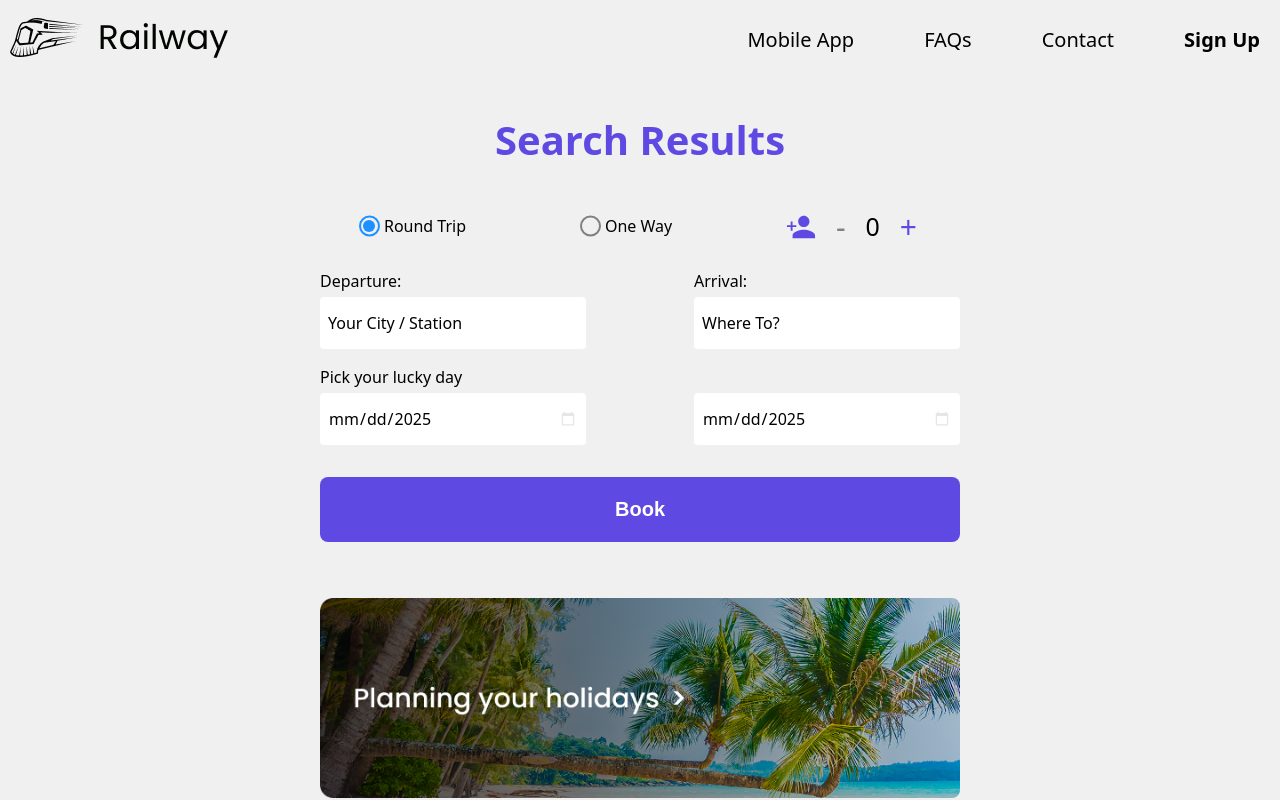
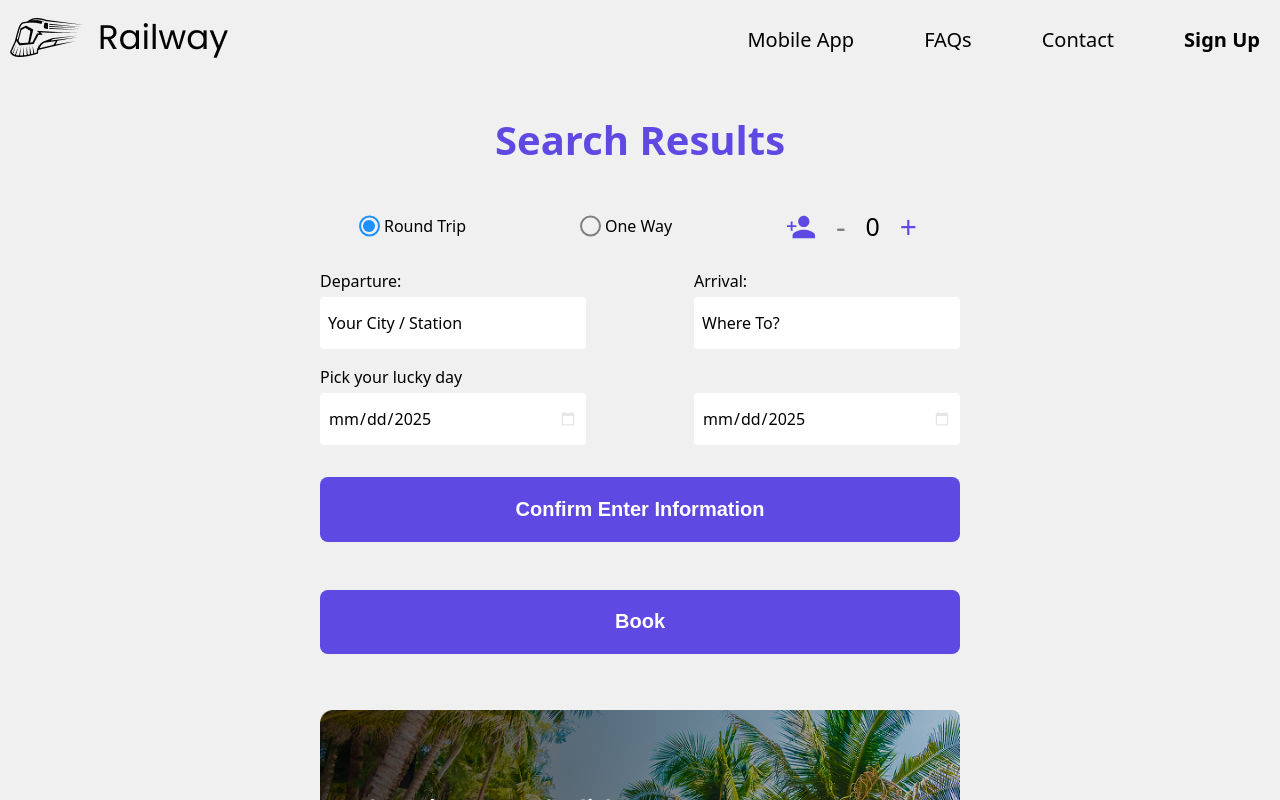
Before and after one commit to RiakhinEvgeniy/react-railway-tickets, a React (Vite) app in the folder railway-tickets/: page /search in a window 1280 px wide. Shown: the top 800 px of the page. Built offline with nearby package versions, Linux system fonts and the light colour scheme; data requests are answered from the project's data file.

Commit message:
ADDED: button to confirm information.

```diff
--- a/railway-tickets/src/pages/SearchResultsPage/SearchResultsPage.tsx
+++ b/railway-tickets/src/pages/SearchResultsPage/SearchResultsPage.tsx
@@ -9,6 +9,7 @@ import { useNavigate } from 'react-router-dom';
 import { useDispatch, useSelector } from 'react-redux';
 import type { AppDispatch, RootState } from '../../redux/store';
 import {
+  setForm,
   setTripType,
   type FormData,
   type TripType,
@@ -54,6 +55,18 @@ function SearchResultsPage() {
   const changeDisplayGeneralCard = () => {
     setIsDisplayGeneralCard(!isDisplayGeneralCard);
   };
+
+  const confirmEnteredInfo = () => {
+    const newDataForm: FormData = {
+      tripType: formData.tripType,
+      fromCity: formData.fromCity,
+      toCity: formData.toCity,
+      departureDate: formData.departureDate,
+      returnDate: formData.returnDate,
+    };
+
+    dispatchTripType(setForm(newDataForm));
+  }
 
   return (
     <div className="search-page">
@@ -122,6 +135,10 @@ function SearchResultsPage() {
             )}
           </div>
 
+          <button type="button" className="ticket-form__submit" onClick={confirmEnteredInfo}>
+            Confirm Enter Information
+          </button>
+
           <button type="submit" className="ticket-form__submit">
             Book
           </button>
```
